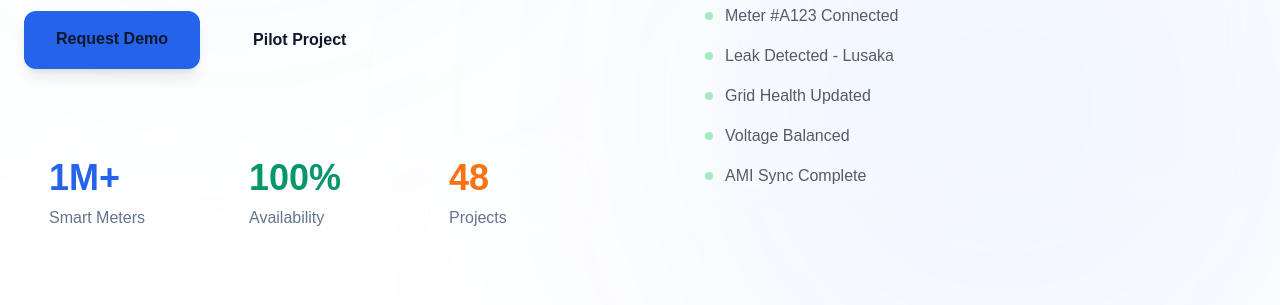
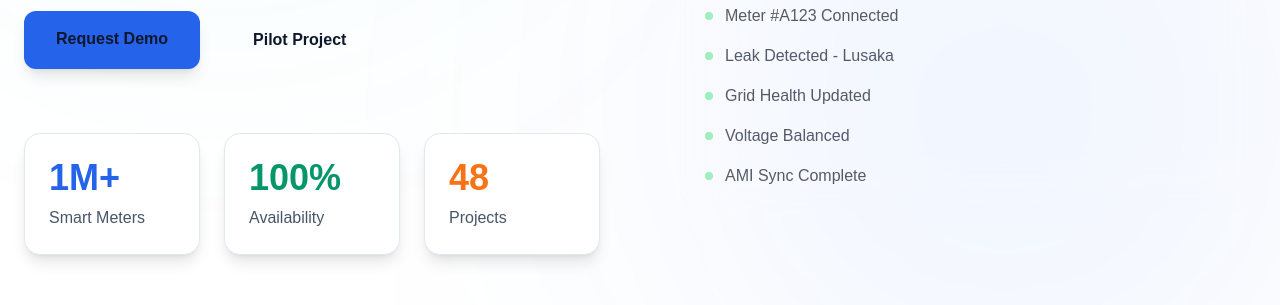
Before and after one commit to rickochieng/madinda-utilities, a Next.js app: page / in a window 1280 px wide. Shown: the part 1460-1765 px from the top of the page. Built offline with nearby package versions, Linux system fonts and the light colour scheme.

Commit message:
Add decimals support to AnimatedStat

```diff
--- a/components/home/AnimatedStat.tsx
+++ b/components/home/AnimatedStat.tsx
@@ -2,40 +2,36 @@
 
 import CountUp from "react-countup";
 
-interface Props{
-    end:number;
-    suffix?:string;
-    title:string;
-    color:string;
+interface Props {
+  end: number;
+  suffix?: string;
+  title: string;
+  color: string;
+  decimals?: number;
 }
 
 export default function AnimatedStat({
   end,
-    suffix="",
+  suffix = "",
   title,
   color,
-}:Props){
-
-    return(
-
-        <div className="rounded-2xl border border-white/10 bg-white/5 backdrop-blur-xl p-6">
-
-            <h2
-                className={`text-4xl font-black ${color}`}
-            >
+  decimals = 0,
+}: Props) {
+  return (
+    <div className="rounded-2xl border border-slate-200 bg-white p-6 shadow-lg transition-all duration-300 hover:-translate-y-1 hover:shadow-xl">
+      <h2 className={`text-4xl font-black ${color}`}>
         <CountUp
           end={end}
+          decimals={decimals}
           duration={2.8}
+          separator=","
         />
         {suffix}
       </h2>
 
-            <p className="mt-2 text-slate-500">
+      <p className="mt-2 text-slate-600 font-medium">
         {title}
       </p>
-
     </div>
-
   );
-
 }
--- a/components/sections/hero-section.tsx
+++ b/components/sections/hero-section.tsx
@@ -71,7 +71,7 @@ export default function HeroSection() {
                 title="Smart Meters"
                 end={1.2}
                 suffix="M+"
-                decimals={1}
+
 
 color="text-blue-600"
               />
```
Lines whose indentation alone changed are shown as unchanged.
